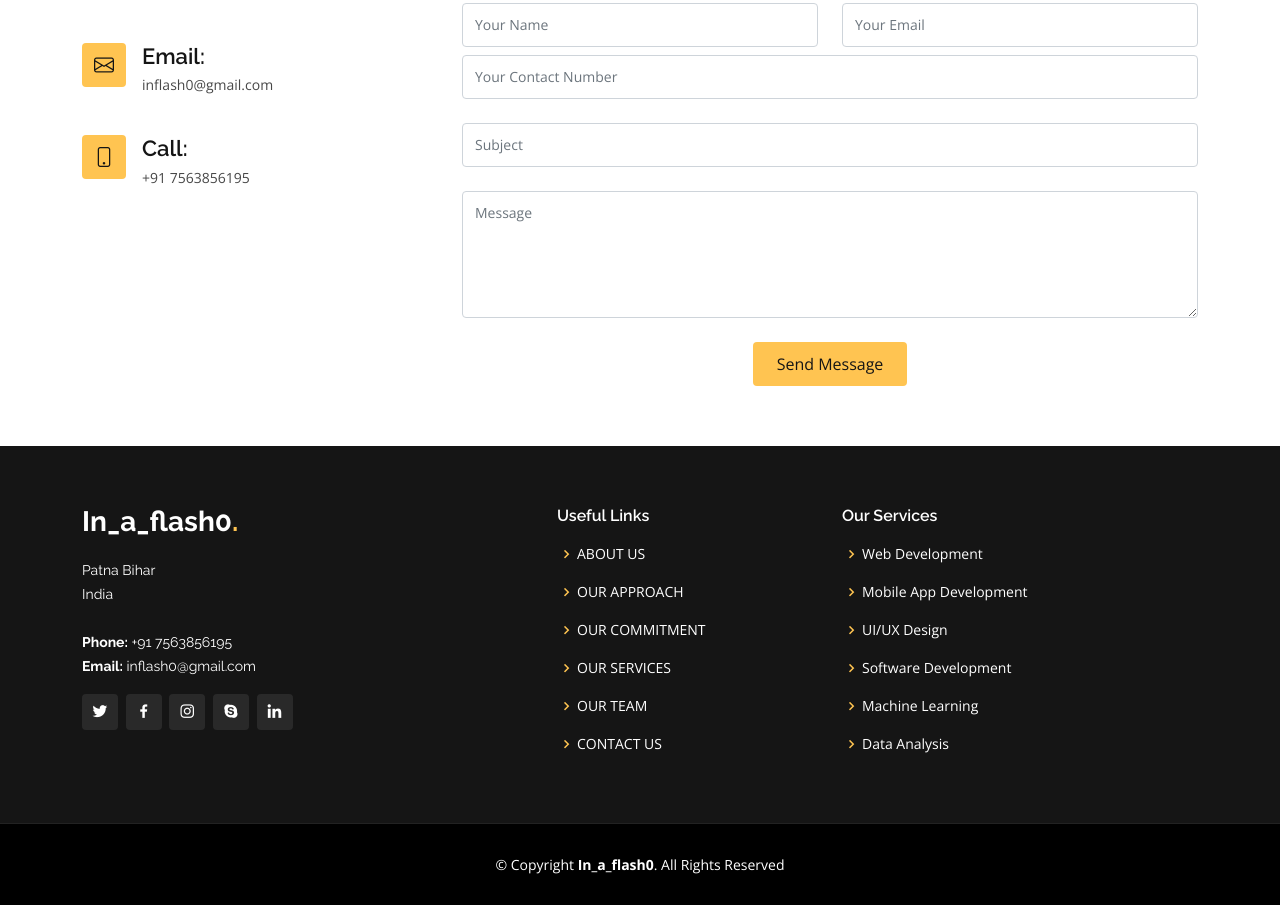
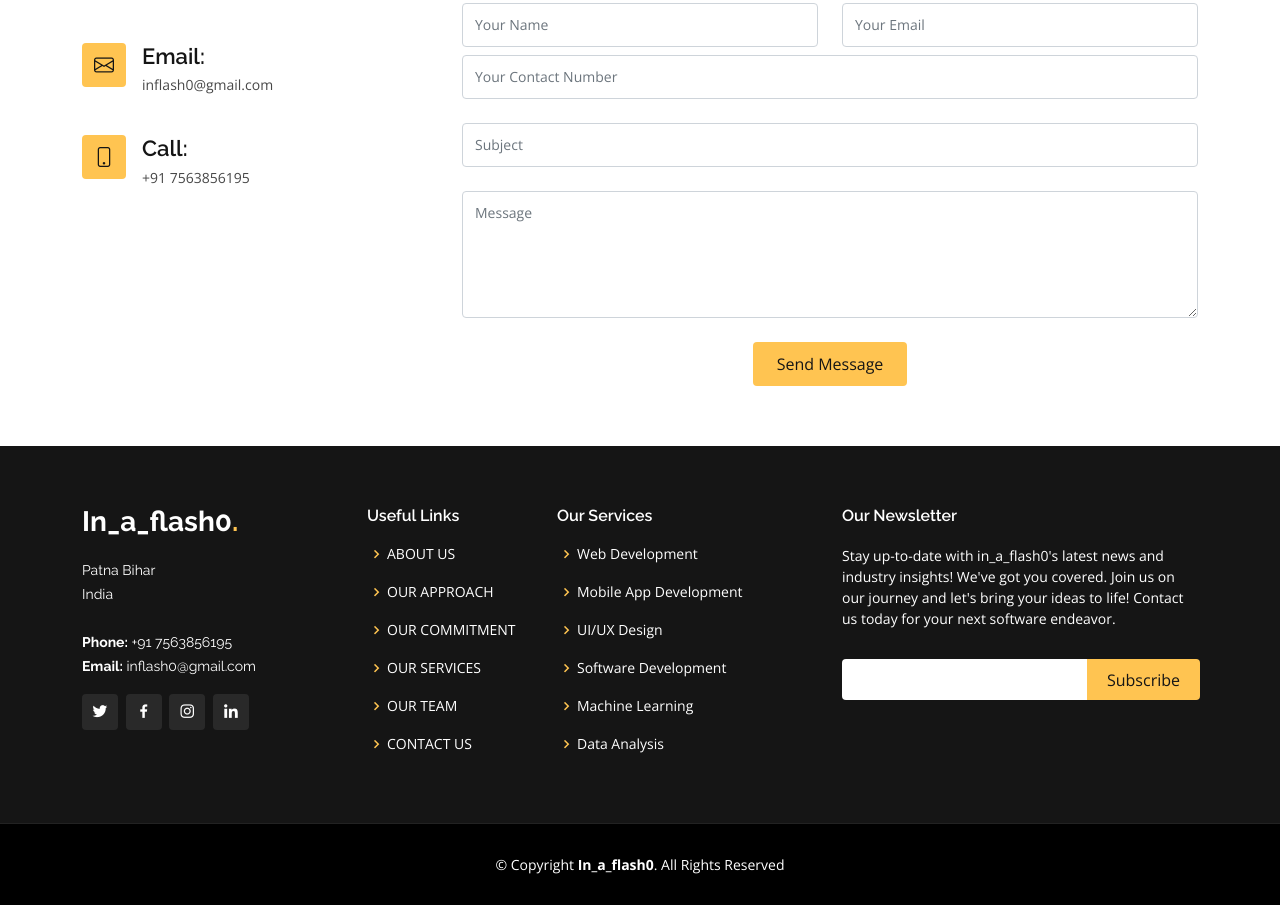
Before and after one commit to inaflash0/Portfolio, a plain HTML site: page index.html in a window 1280 px wide. Shown: the part 4981-5886 px from the top of the page. Drawn offline with nearby package versions, Linux system fonts and the light colour scheme.

Commit message:
Ading news letter in footer

```diff
--- a/css/style.css
+++ b/css/style.css
@@ -150,7 +150,7 @@ nav {
 }
 ul {
   float: left;
-  margin-left: 5%;
+  margin-left: auto;
 }
 
 .socialtop {
--- a/index.html
+++ b/index.html
@@ -56,7 +56,8 @@
       <div class='top-social'>
         <a href='#'><i class='fa fa-facebook'></i></a>
         <a href='#'><i class='fa fa-twitter'></i></a>
-        <a href='#'><i class='fa fa-instagram'></i></a>
+        <a href="https://instagram.com/in_a_flash0_tech?igshid=MzNlNGNkZWQ4Mg==" target="_blank"><i
+            class='fa fa-instagram'></i></a>
         <a href='#'><i class='fa fa-pinterest'></i></a>
         <a href="#"><i class='fa fa-youtube'></i></a>
       </div>
@@ -849,7 +850,7 @@
       <div class="container">
         <div class="row">
 
-          <div class="col-lg-5 col-md-6 col-6">
+          <div class="col-lg-3 col-md-6 col-6">
             <div class="footer-info">
               <h3>In_a_flash0<span>.</span></h3>
               <p>
@@ -861,14 +862,14 @@
               <div class="social-links mt-3">
                 <a href="#" class="twitter"><i class="bx bxl-twitter"></i></a>
                 <a href="#" class="facebook"><i class="bx bxl-facebook"></i></a>
-                <a href="#" class="instagram"><i class="bx bxl-instagram"></i></a>
-                <a href="#" class="google-plus"><i class="bx bxl-skype"></i></a>
+                <a href="https://instagram.com/in_a_flash0_tech?igshid=MzRlODBiNWFlZA==" class="instagram"><i
+                    class="bx bxl-instagram"></i></a>
                 <a href="#" class="linkedin"><i class="bx bxl-linkedin"></i></a>
               </div>
             </div>
           </div>
 
-          <div class="col-lg-3 col-md-6 col-6  footer-links">
+          <div class="col-lg-2 col-md-6 col-sm-6  footer-links">
             <h4>Useful Links</h4>
             <ul>
               <li><i class="bx bx-chevron-right"></i> <a href="#welcome">ABOUT US</a></li>
@@ -880,7 +881,7 @@
             </ul>
           </div>
 
-          <div class="col-lg-4 col-md-6 col-6 footer-links">
+          <div class="col-lg-3 col-md-6 col-sm-6 footer-links">
             <h4>Our Services</h4>
             <ul>
               <li><i class="bx bx-chevron-right"></i> <a href="#">Web Development</a></li>
@@ -892,14 +893,16 @@
             </ul>
           </div>
 
-          <!-- <div class="col-lg-4 col-md-6 col-6 footer-newsletter">
+          <div class="col-lg-4 col-md-6 col-6 footer-newsletter">
             <h4>Our Newsletter</h4>
-            <p>Tamen quem nulla quae legam multos aute sint culpa legam noster magna</p>
+            <p>Stay up-to-date with in_a_flash0's latest news and industry insights! We've got you
+              covered. Join us on our journey and let's bring your ideas to life! Contact us today for your next
+              software endeavor.</p>
             <form action="" method="post">
               <input type="email" name="email"><input type="submit" value="Subscribe">
             </form>
 
-          </div> -->
+          </div>
 
         </div>
       </div>
```
